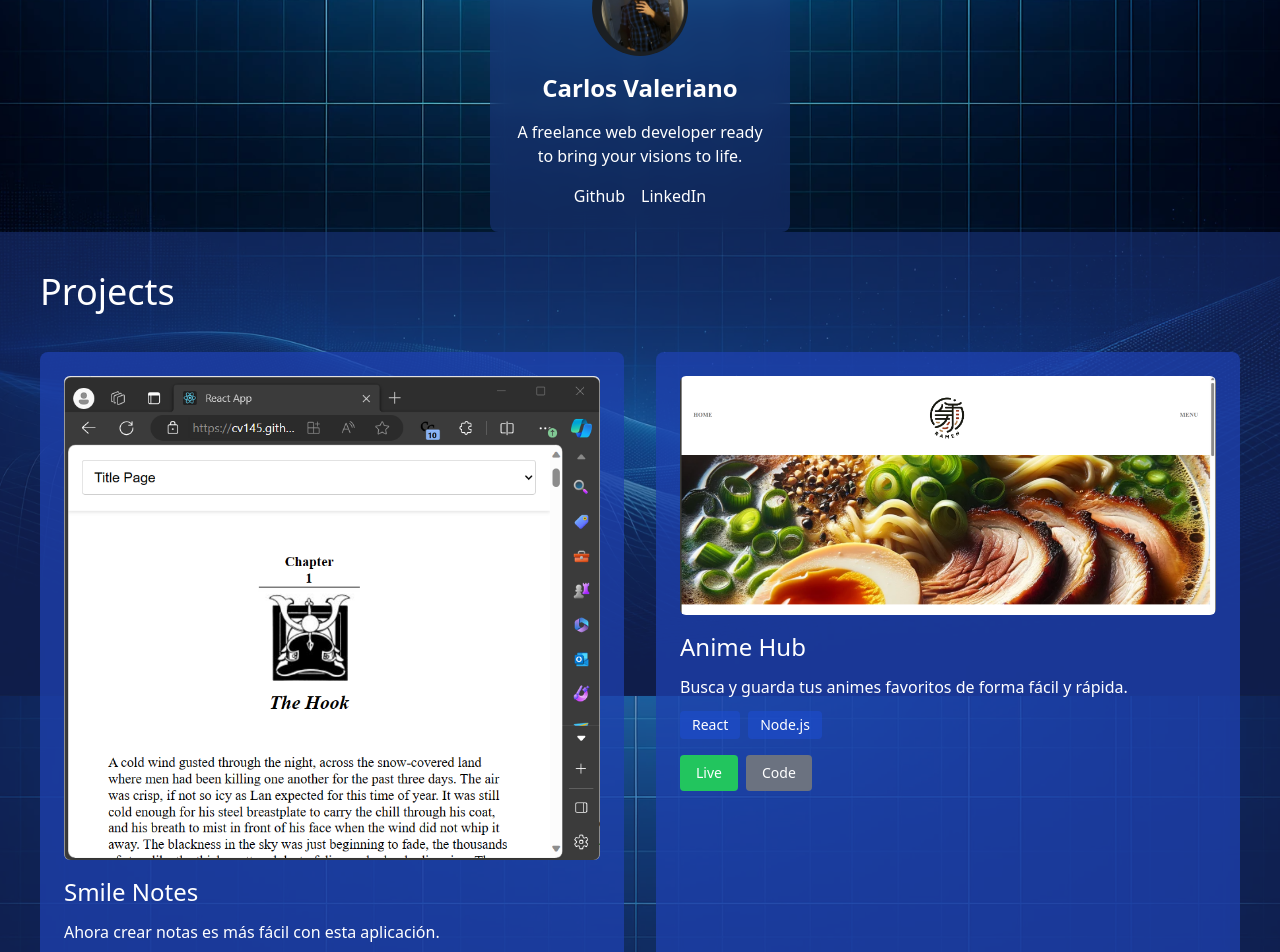
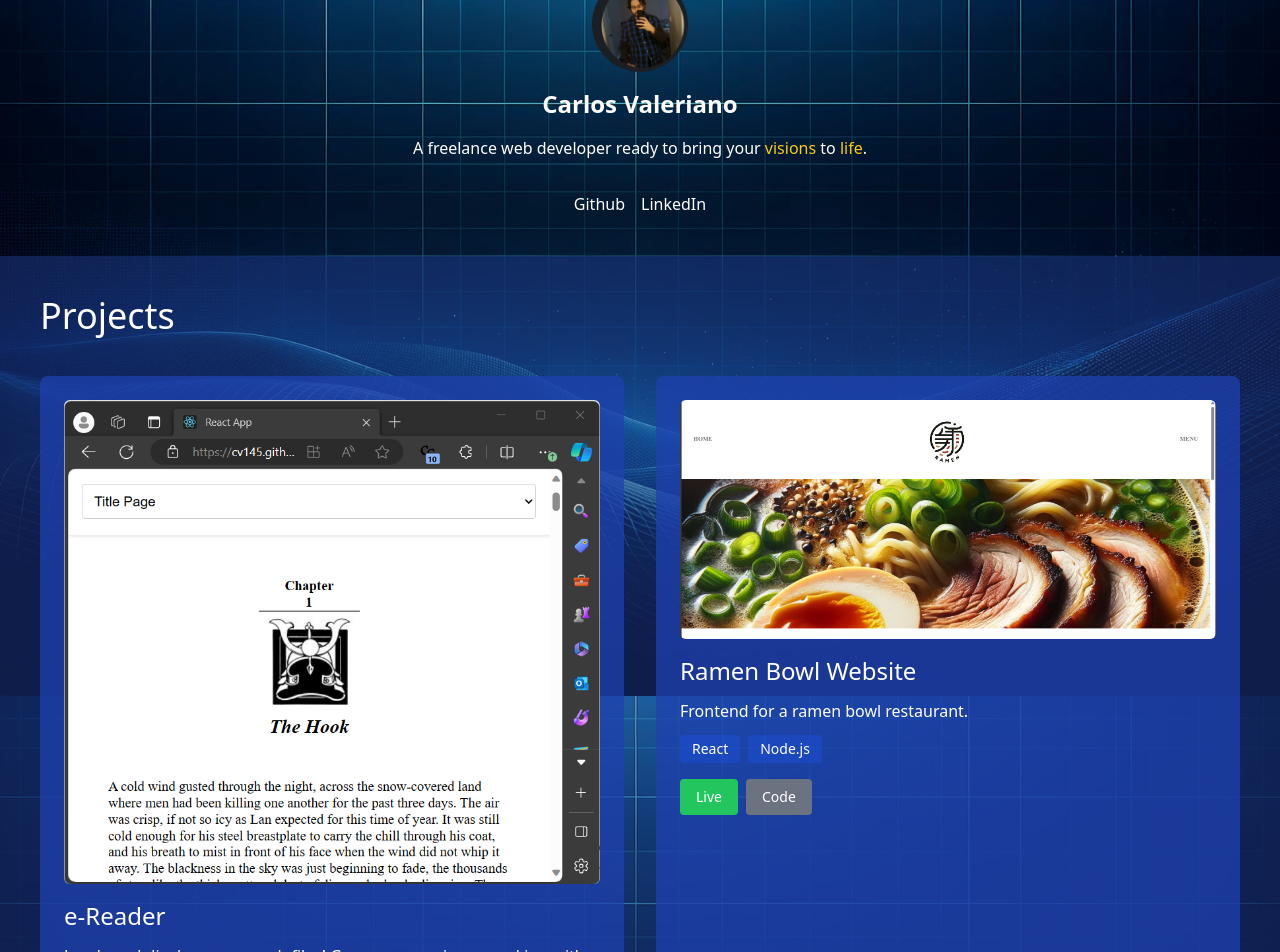
Before and after one commit to CV145/my-portfolio, a React (Vite) app: page / in a window 1280 px wide. Shown: the part 120-1072 px from the top of the page. Built offline with nearby package versions, Linux system fonts and the light colour scheme; what tailwindcss-filters would draw is missing.

Commit message:
QoL updates

```diff
--- a/src/components/AboutMe.jsx
+++ b/src/components/AboutMe.jsx
@@ -1,23 +1,21 @@
-// AboutMe.jsx
 
 import React from 'react';
-import profilePic from '../assets/profilePic.png'; // Update the path to where your image is located
-import '../styles/AboutMe.css';
+import profilePic from '../assets/profilePic.png'; // Ensure this path is correct
 
 const AboutMe = () => {
     return (
-        <div className="about-me-container bg-opacity-50 bg-blue-900 text-white rounded-lg p-6">
-            <img src={profilePic} alt="Profile" className="profile-pic w-24 h-24 rounded-full" />
-            <h1 className="name mt-4 text-2xl font-bold">Carlos Valeriano</h1>
-            <p className="description my-4">
-                A freelance web developer ready to bring your visions to life.
+        <div className="flex flex-col items-center py-10 text-white">
+            <img src={profilePic} alt="Profile" className="w-24 h-24 rounded-full" />
+            <h1 className="mt-4 text-2xl font-bold">Carlos Valeriano</h1>
+            <p className="my-4 text-center">
+                A freelance web developer ready to bring your <span className="text-yellow-400">visions</span> to <span className="text-yellow-400">life</span>.
             </p>
-            <div className="social-links flex justify-center gap-4 mt-4">
-                <a href="https://github.com/yourusername" target="_blank" rel="noopener noreferrer" className="social-link">
+            <div className="flex justify-center gap-4 mt-4">
+                <a href="https://github.com/yourusername" target="_blank" rel="noopener noreferrer">
                     {/* Use an icon or image for GitHub */}
                     Github
                 </a>
-                <a href="https://linkedin.com/in/yourusername" target="_blank" rel="noopener noreferrer" className="social-link">
+                <a href="https://linkedin.com/in/yourusername" target="_blank" rel="noopener noreferrer">
                     {/* Use an icon or image for LinkedIn */}
                     LinkedIn
                 </a>
--- a/src/components/Projects.jsx
+++ b/src/components/Projects.jsx
@@ -8,16 +8,16 @@ import animeHubImg from '../assets/thumbnail.png';
 
 const projects = [
     {
-        title: 'Smile Notes',
-        description: 'Ahora crear notas es más fácil con esta aplicación.',
+        title: 'e-Reader',
+        description: 'Loads and displays your epub files! Gave me experience working with epubs especially the ones that have a table of contents with sub-sections within sections.',
         image: smileNotesImg,
         tech: ['UI', 'Firebase'],
         liveLink: '#', // URL to live project
         codeLink: '#', // URL to code repository
     },
     {
-        title: 'Anime Hub',
-        description: 'Busca y guarda tus animes favoritos de forma fácil y rápida.',
+        title: 'Ramen Bowl Website',
+        description: 'Frontend for a ramen bowl restaurant.',
         image: animeHubImg,
         tech: ['React', 'Node.js'],
         liveLink: '#',
```
